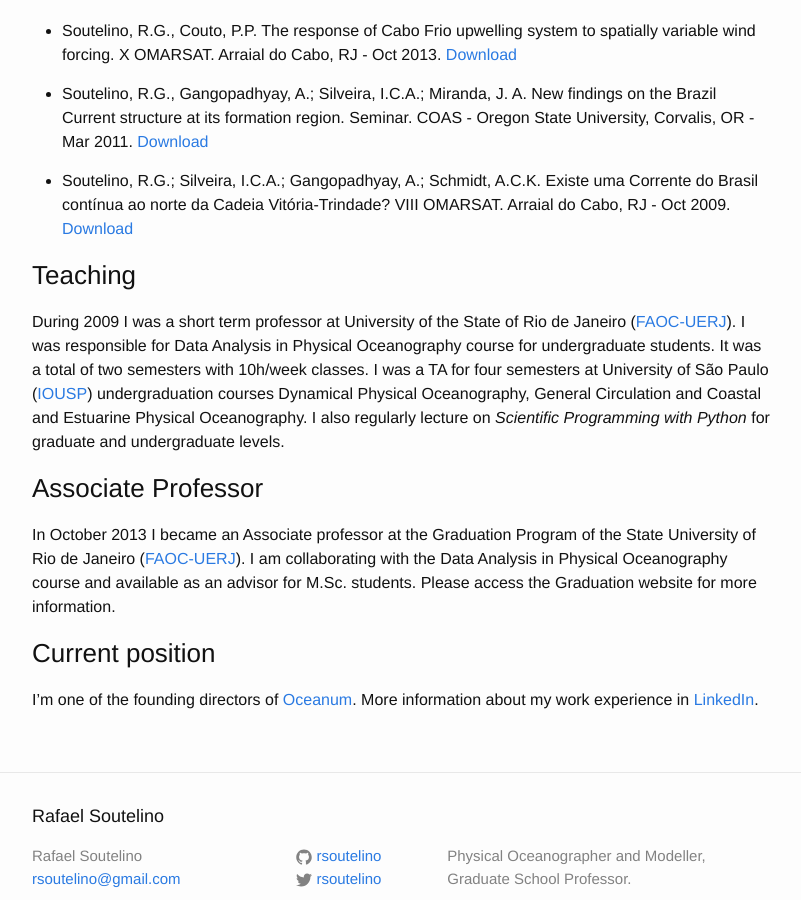
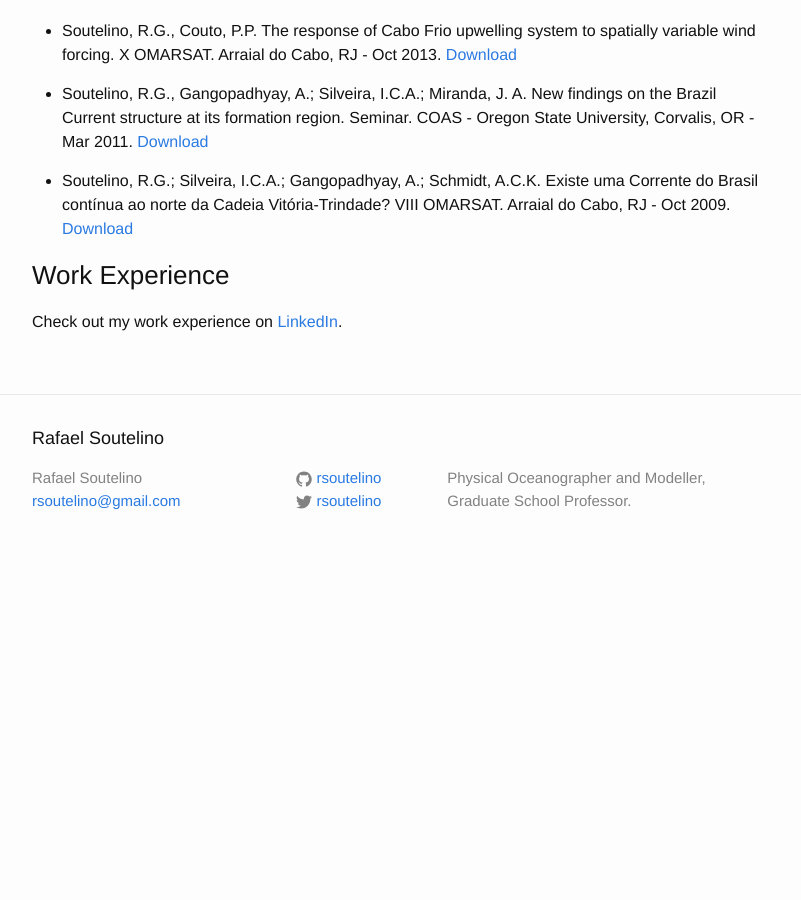
Before and after one commit to rsoutelino/rsoutelino.github.io, a Jekyll site: the page built from career.md, in a window 1280 px wide and 900 px high, scrolled down 718 px. Shown: the whole window, without its empty margins (238-1039 px from the left). Built offline with Jekyll 4.4.1, drawn with Linux system fonts in a browser that asks for light colours; after the commit the page ends 1290 px from its top, so only the background shows below that.

Commit message:
update career

```diff
--- a/career.md
+++ b/career.md
@@ -24,14 +24,6 @@ Operational oceanography, hydrodynamical modelling and scientific programming ma
 
 - Soutelino, R.G.; Silveira, I.C.A.; Gangopadhyay, A.; Schmidt, A.C.K. Existe uma Corrente do Brasil contínua ao norte da Cadeia Vitória-Trindade? VIII OMARSAT. Arraial do Cabo, RJ - Oct 2009. [Download](../presentations/omarsat2009_soutelino.pdf)
 
-### Teaching
+### Work Experience
 
-During 2009 I was a short term professor at University of the State of Rio de Janeiro ([FAOC-UERJ](http://www.oceanografia.uerj.br)). I was responsible for Data Analysis in Physical Oceanography course for undergraduate students. It was a total of two semesters with 10h/week classes. I was a TA for four semesters at University of São Paulo ([IOUSP](http://www.io.usp.br)) undergraduation courses Dynamical Physical Oceanography, General Circulation and Coastal and Estuarine Physical Oceanography. I also regularly lecture on *Scientific Programming with Python* for graduate and undergraduate levels.
-
-### Associate Professor
-
-In October 2013 I became an Associate professor at the Graduation Program of the State University of Rio de Janeiro ([FAOC-UERJ](http://www.oceanografia.uerj.br)). I am collaborating with the Data Analysis in Physical Oceanography course and available as an advisor for M.Sc. students. Please access the Graduation website for more information.
-
-### Current position
-
-I'm one of the founding directors of [Oceanum](http://oceanum.science). More information about my work experience in [LinkedIn](http://https://www.linkedin.com/in/rafael-soutelino-26ab9b2a/).
+Check out my work experience on [LinkedIn](https://www.linkedin.com/in/rafael-soutelino-26ab9b2a/).
```
